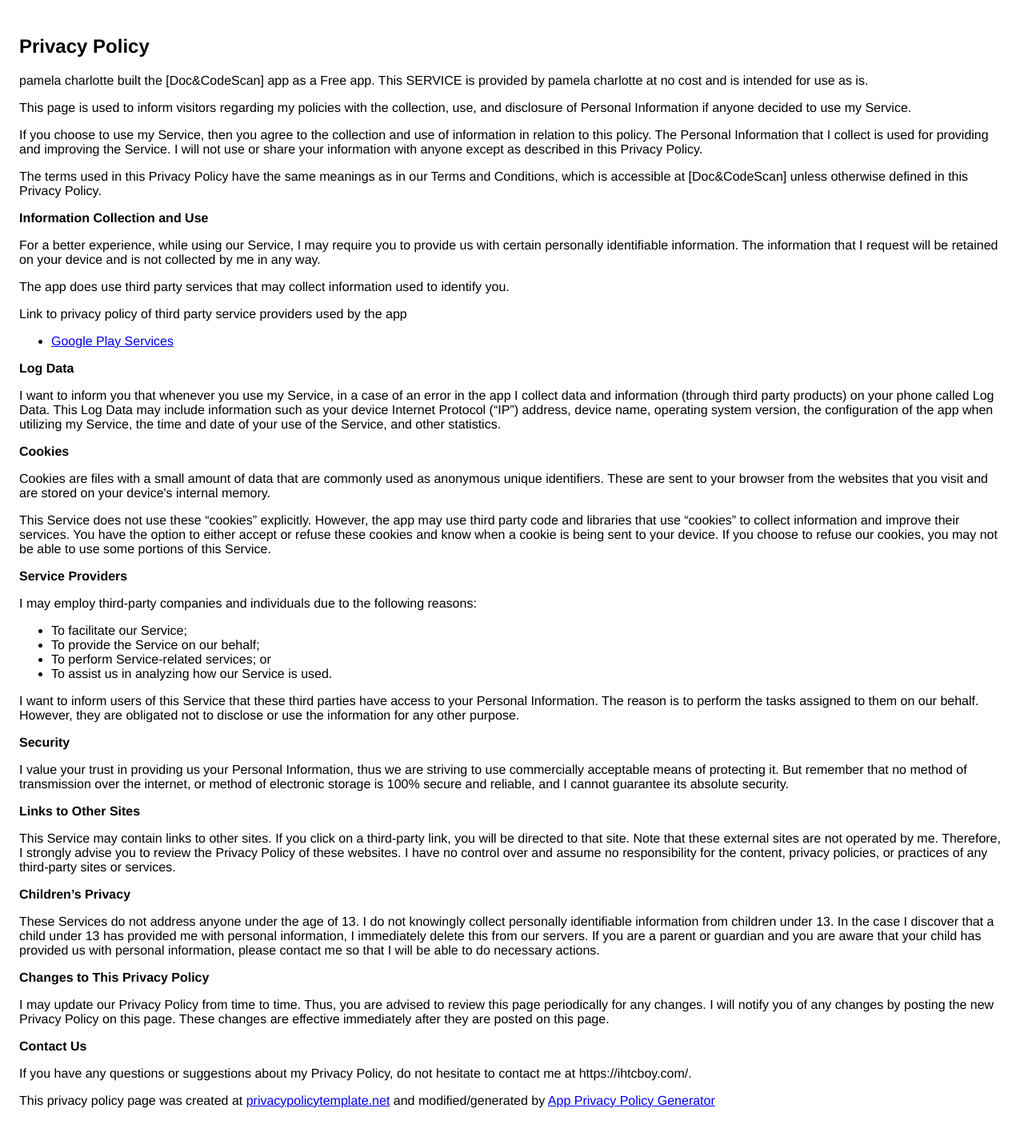
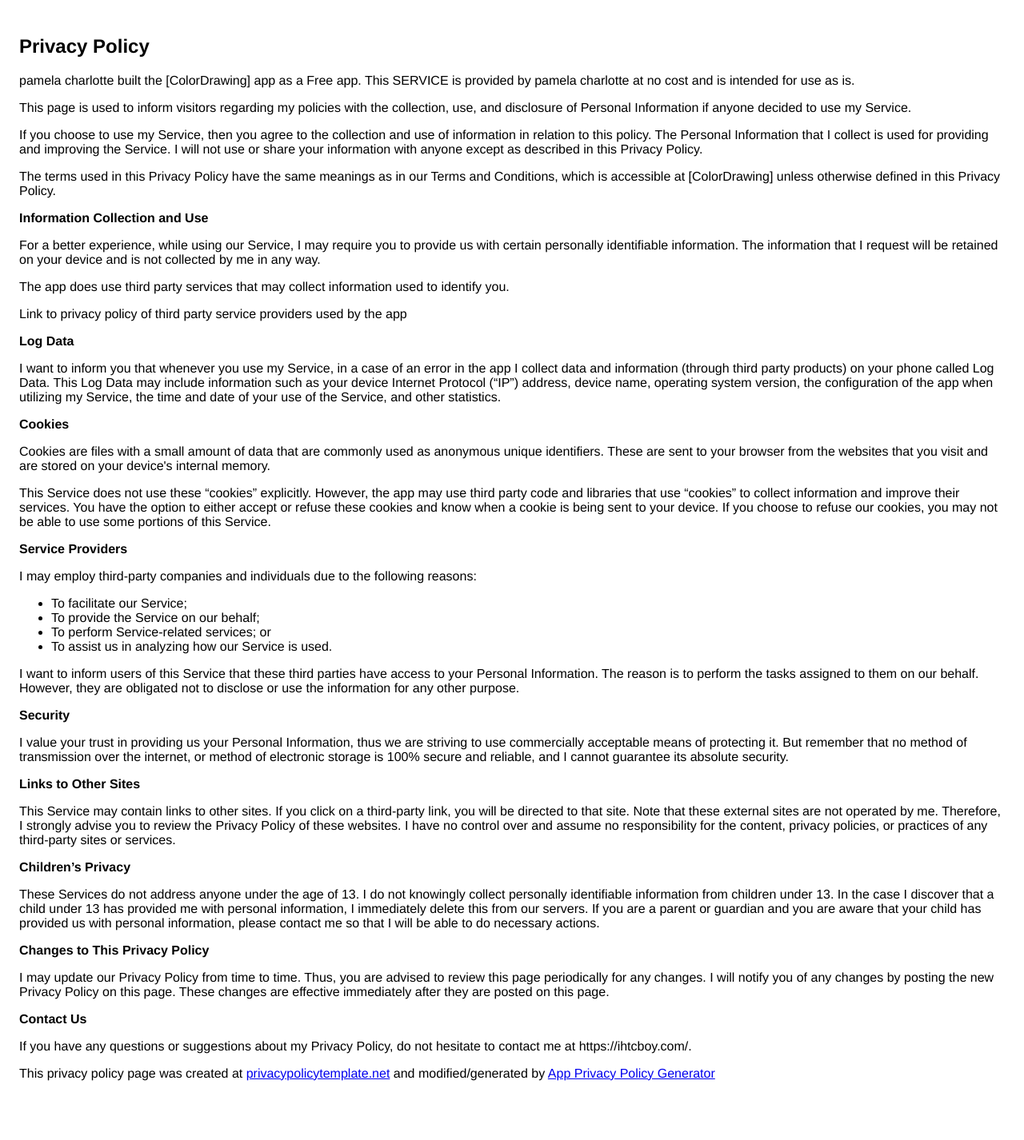
Before and after one commit to yourdinnerlist/yourdinnerlist.github.io, a Jekyll site: the page privacy_policy.html, which Jekyll copies as it is, in a window 1280 px wide. Shown: the whole page at 80% size. Built offline with Jekyll 4.4.1, drawn with Linux system fonts in a browser that asks for light colours; after the commit the page ends 1392 px from its top, so only the background shows below that.

Commit message:
first commit

```diff
--- a/privacy_policy.html
+++ b/privacy_policy.html
@@ -8,7 +8,7 @@
     </head>
     <body>
     <h2>Privacy Policy</h2> <p>
-                    pamela charlotte built the [Doc&amp;CodeScan] app as
+                    pamela charlotte built the [ColorDrawing] app as
                     a Free app. This SERVICE is provided by
                     pamela charlotte at no cost and is intended for
                     use as is.
@@ -28,7 +28,7 @@
                   </p> <p>
                     The terms used in this Privacy Policy have the same meanings
                     as in our Terms and Conditions, which is accessible at
-                    [Doc&amp;CodeScan] unless otherwise defined in this Privacy
+                    [ColorDrawing] unless otherwise defined in this Privacy
                     Policy.
                   </p> <p><strong>Information Collection and Use</strong></p> <p>
                     For a better experience, while using our Service,
@@ -42,7 +42,7 @@
                   </p> <div><p>
                       Link to privacy policy of third party service providers
                       used by the app
-                    </p> <ul><li><a href="https://www.google.com/policies/privacy/" target="_blank">Google Play Services</a></li><!----><!----><!----><!----><!----><!----><!----><!----><!----><!----></ul></div> <p><strong>Log Data</strong></p> <p>
+                    </p> <ul><!----><!----><!----><!----><!----><!----><!----><!----><!----><!----><!----></ul></div> <p><strong>Log Data</strong></p> <p>
                     I want to inform you that whenever
                     you use my Service, in a case of an error in the
                     app I collect data and information (through third
```
Also changed, not shown: README.md.
